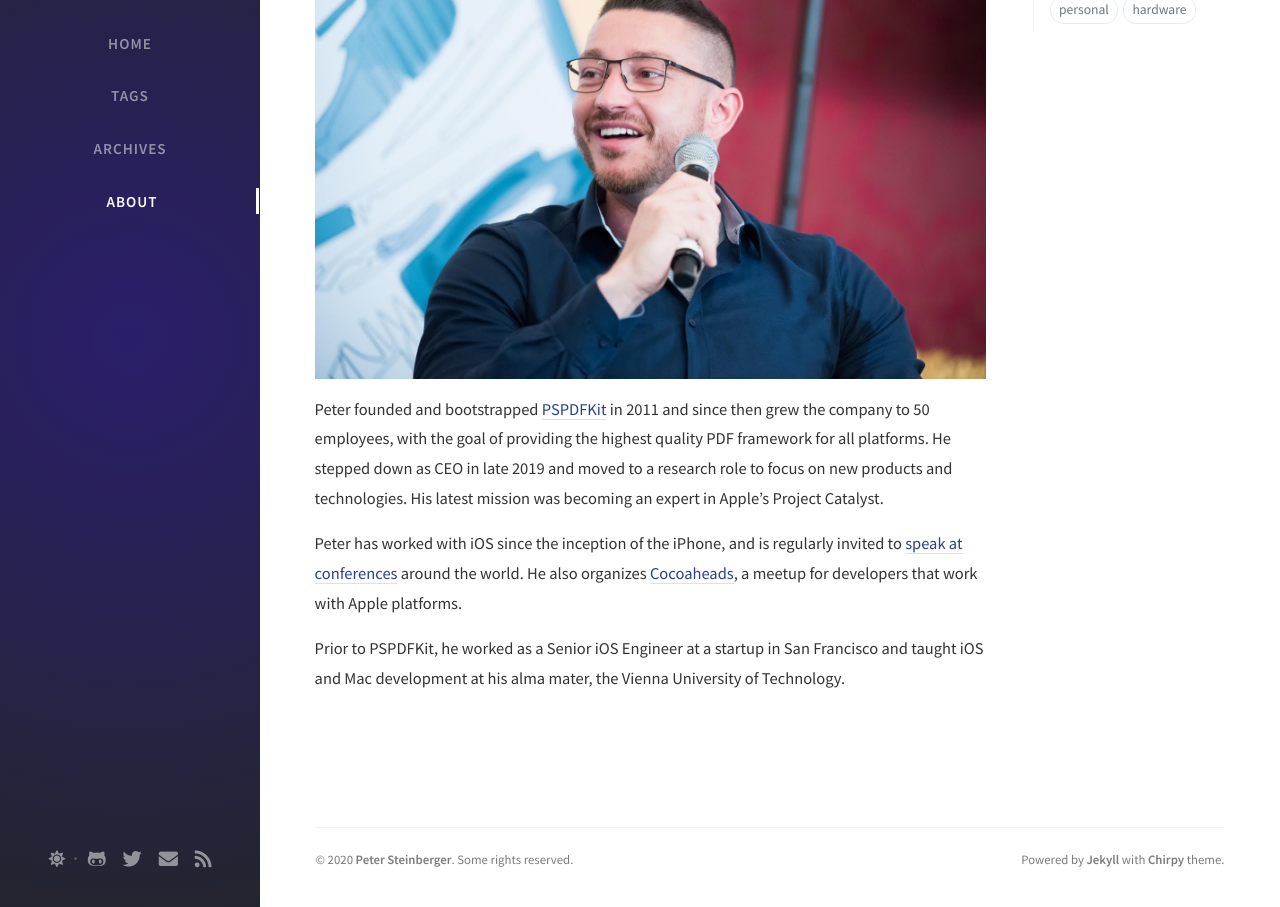
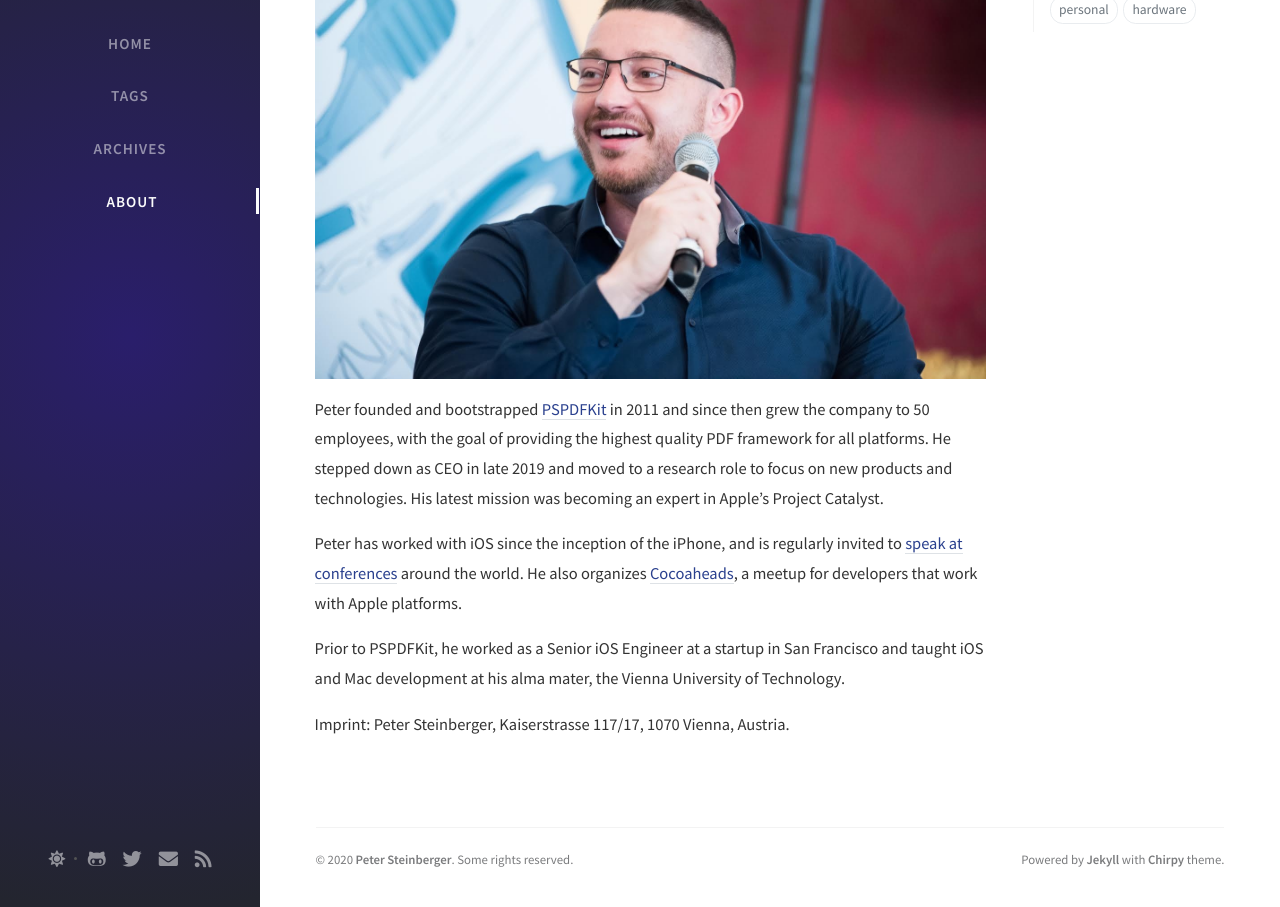
Before and after one commit to steipete/steipete.com, a Jekyll site: the page built from tabs/about.md, in a window 1280 px wide and 1139 px high, cut to the strip 232-1139 px from the top of the window. Built offline with Jekyll 4.4.1, drawn with Linux system fonts in a browser that asks for light colours; nearby versions of some CDN libraries; comment, search, counter and statistics services are not loaded.

Commit message:
add imprint

```diff
--- a/tabs/about.md
+++ b/tabs/about.md
@@ -9,3 +9,5 @@ Peter founded and bootstrapped [PSPDFKit](http://pspdfkit.com) in 2011 and since
 Peter has worked with iOS since the inception of the iPhone, and is regularly invited to [speak at conferences](https://github.com/steipete/speaking/blob/master/README.md) around the world. He also organizes [Cocoaheads](https://cocoaheads.at/), a meetup for developers that work with Apple platforms.
 
 Prior to PSPDFKit, he worked as a Senior iOS Engineer at a startup in San Francisco and taught iOS and Mac development at his alma mater, the Vienna University of Technology.
+
+Imprint: Peter Steinberger, Kaiserstrasse 117/17, 1070 Vienna, Austria.
```
